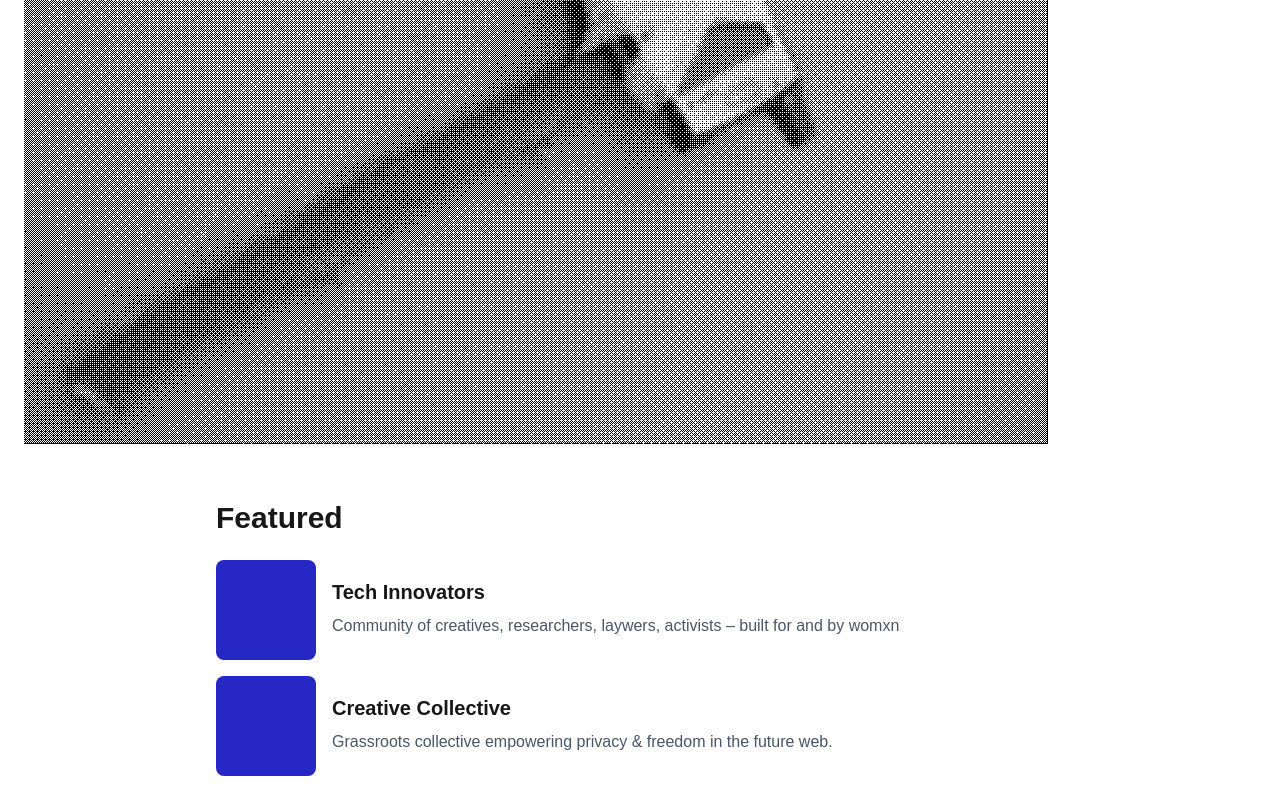
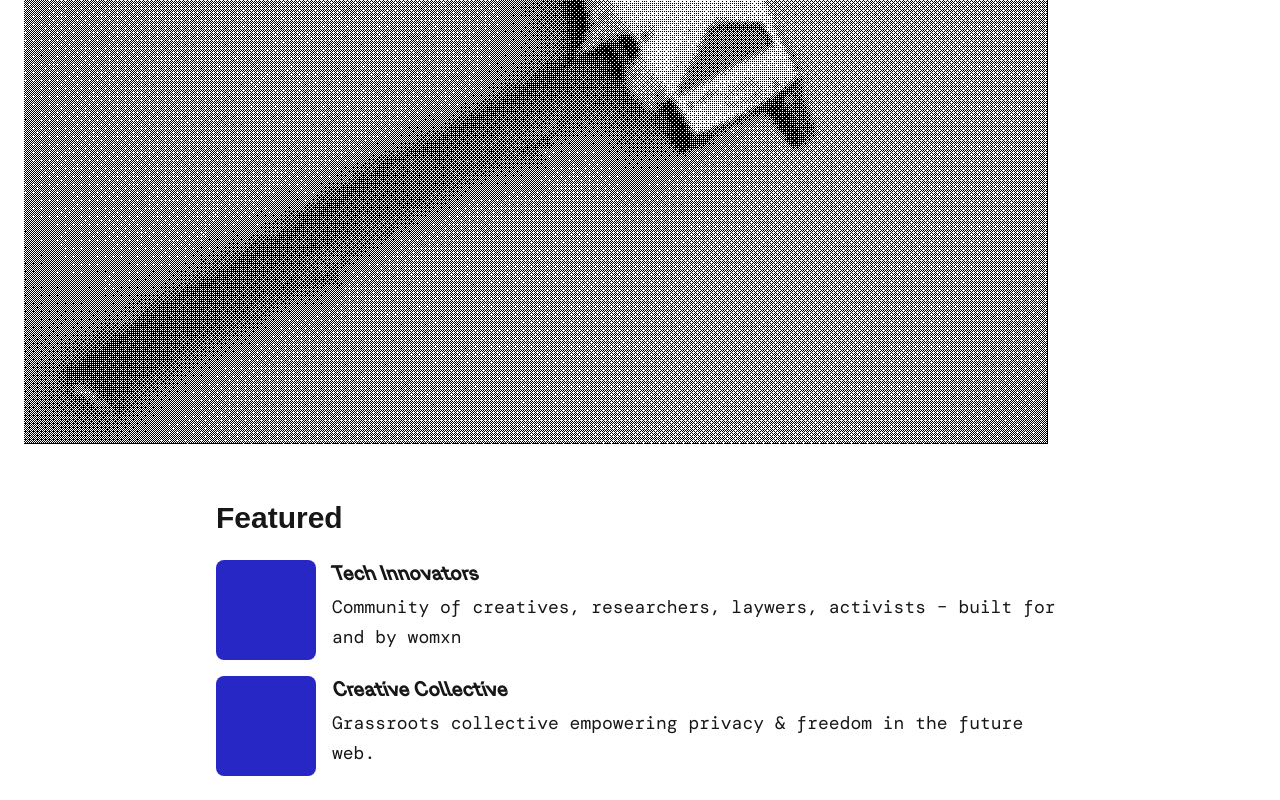
Before and after one commit to JordanGallant/privacy-church, a Next.js app: page /community in a window 1280 px wide. Shown: the part 377-1177 px from the top of the page. Built offline with nearby package versions, Linux system fonts and the light colour scheme.

Commit message:
communities

```diff
--- a/app/_components/communities.tsx
+++ b/app/_components/communities.tsx
@@ -32,7 +32,7 @@ export default function Communities() {
         {communities.map(community => (
           <div
             key={community.id}
-            className="flex items-center gap-4 hover:shadow-md transition-shadow"
+            className="flex items-start gap-4 hover:shadow-md transition-shadow"
           >
             <div
               className="rounded-lg flex-shrink-0"
@@ -43,10 +43,10 @@ export default function Communities() {
               }}
             />
             <div>
-              <h3 className="text-xl font-semibold mb-2">
+              <h3 className="text-xl italic font-bold mb-2 leading-tight font-[family-name:var(--font-gt-planar-menu)]">
                 {community.title}
               </h3>
-              <p className="text-gray-600 mb-1">
+              <p className="text-base md:text-lg leading-relaxed font-[family-name:var(--font-dm-mono)]">
                 {community.description}
               </p>
             </div>
```
